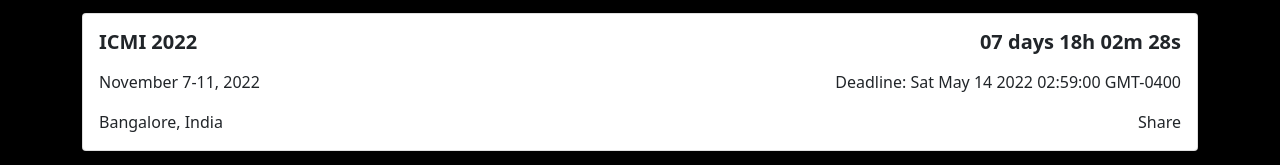
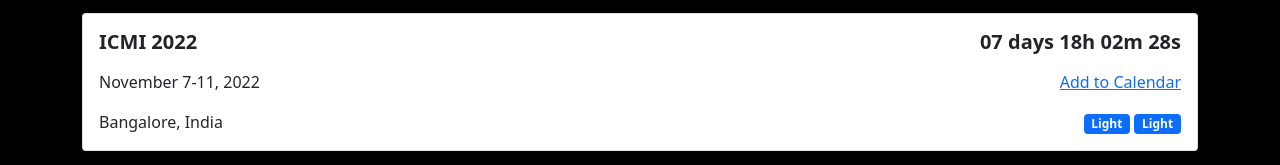
Before and after one commit to se-community/se-deadlines, a Next.js app: page / in a window 1280 px wide. Shown: the part 607-772 px from the top of the page. Built offline with nearby package versions, Linux system fonts and the light colour scheme.

Commit message:
Update index.js

```diff
--- a/src/pages/index.js
+++ b/src/pages/index.js
@@ -71,8 +71,12 @@ function Index() {
                     </div>
                     <div className="col-6 text-end">
                         <h5 className="fw-bold pb-2">07 days 18h 02m 28s</h5>
-                        <p>Deadline: Sat May 14 2022 02:59:00 GMT-0400</p>
-                        <p>Share</p>
+                        <p><a href="#">Add to Calendar</a></p>
+                        <p>
+                        <span class="badge bg-primary">Light</span>
+                        <span class="badge bg-primary ms-1">Light</span>
+
+                        </p>
                     </div>
                 </div>
             </div>
```
